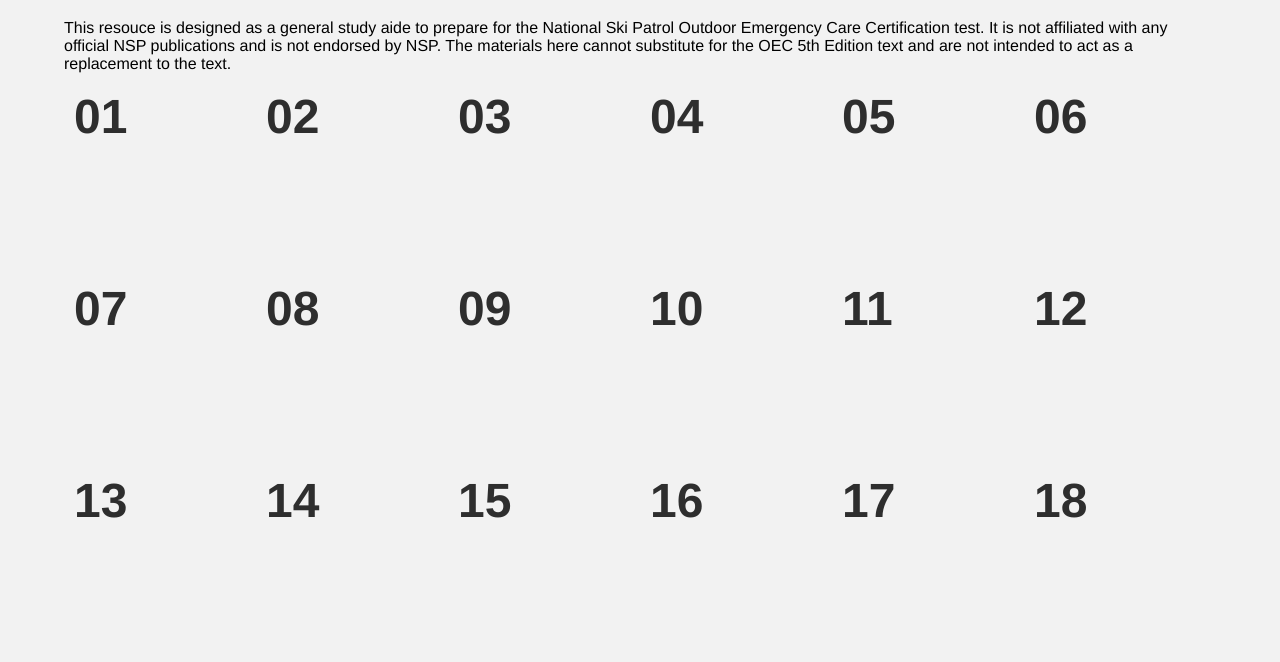
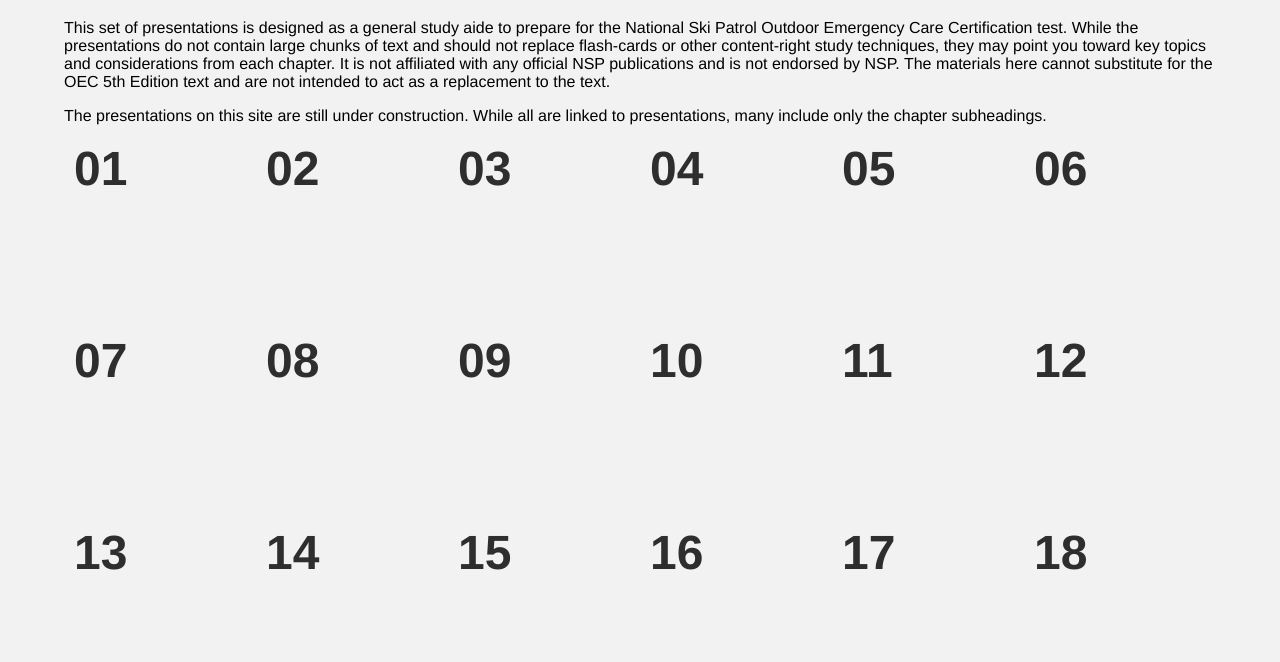
Before and after one commit to crellison/oec, a website: page chapters/index/index.pug in a window 1280 px wide. Shown: the part 61-723 px from the top of the page. Drawn offline with nearby package versions, Linux system fonts and the light colour scheme; files that its build step writes are made by us from their sources; files whose address does not match are found by name.

Commit message:
index update

```diff
--- a/chapters/index/index.pug
+++ b/chapters/index/index.pug
@@ -6,7 +6,8 @@ block content
       h1 OEC Review
       a(href="http://github.com/crellison")
         img.git(src="static/Github-black.svg")
-    p.desc This resouce is designed as a general study aide to prepare for the National Ski Patrol Outdoor Emergency Care Certification test. It is not affiliated with any official NSP publications and is not endorsed by NSP. The materials here cannot substitute for the OEC 5th Edition text and are not intended to act as a replacement to the text.
+    p.desc This set of presentations is designed as a general study aide to prepare for the National Ski Patrol Outdoor Emergency Care Certification test. While the presentations do not contain large chunks of text and should not replace flash-cards or other content-right study techniques, they may point you toward key topics and considerations from each chapter. It is not affiliated with any official NSP publications and is not endorsed by NSP. The materials here cannot substitute for the OEC 5th Edition text and are not intended to act as a replacement to the text.
+    p.desc The presentations on this site are still under construction. While all are linked to presentations, many include only the chapter subheadings.
   .links
     -
       var chapters = {
```
Also changed, not shown: README.md, dist/index.html.
